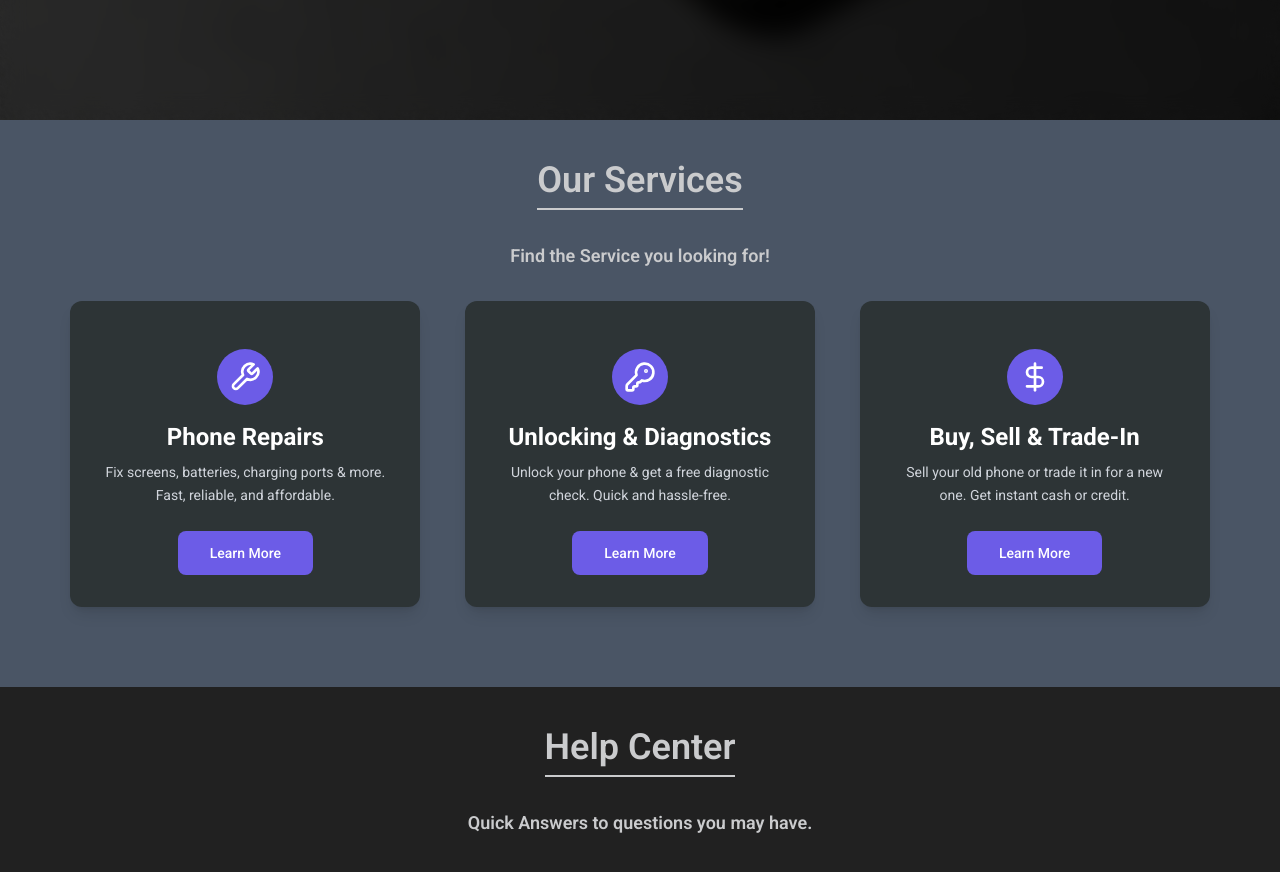
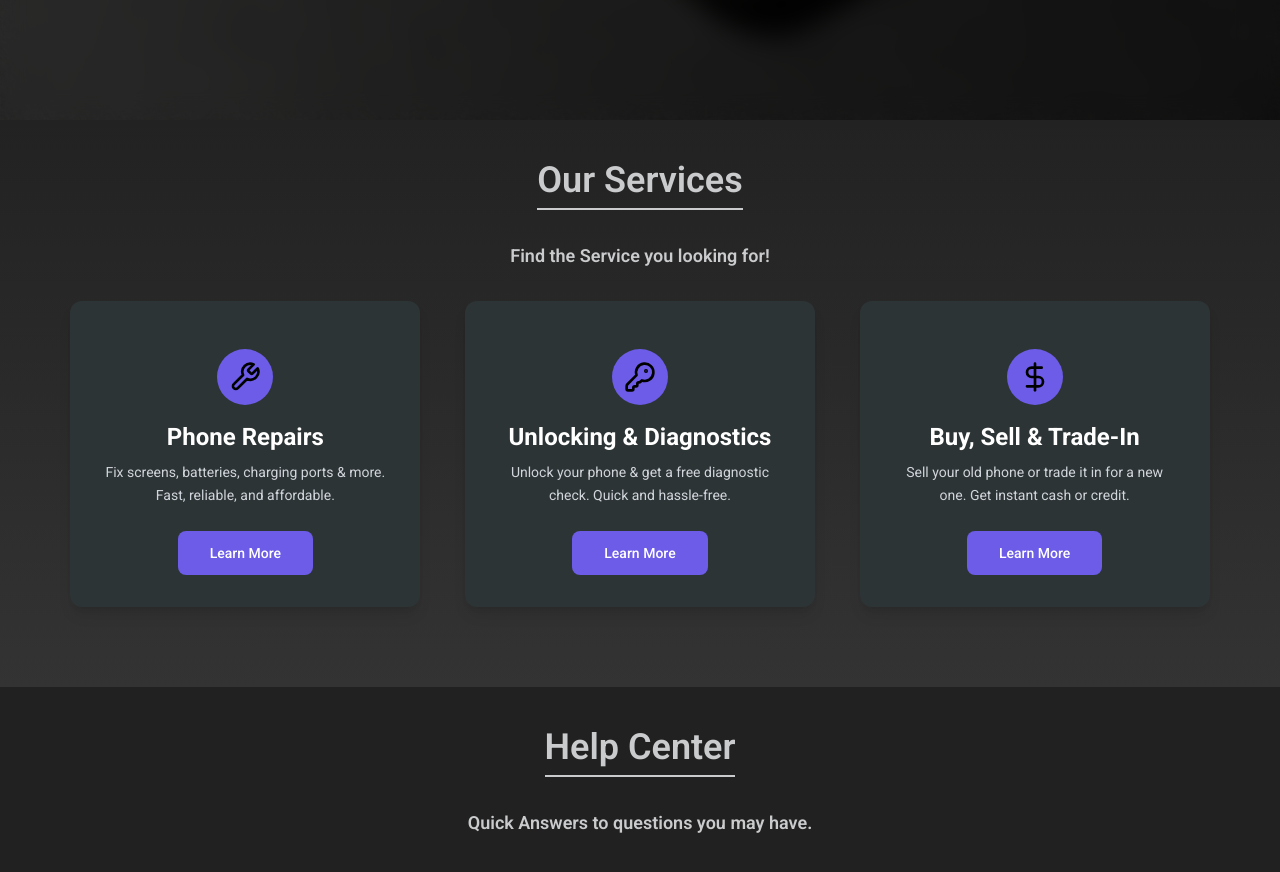
Before and after one commit to Eyup-16/Samobile, a React (Vite) app: page / in a window 1280 px wide. Shown: the part 680-1552 px from the top of the page. Built offline with nearby package versions, Linux system fonts and the light colour scheme.

Commit message:
Update Services.jsx

```diff
--- a/src/Components/Services.jsx
+++ b/src/Components/Services.jsx
@@ -6,32 +6,39 @@ function Services() {
   const servicesObj = [
     {
       id:1,
-      Icon:<Wrench className='text-white h-8 w-8'/>,
+      Icon:<Wrench className='text-black h-8 w-8'/>,
       Header:'Phone Repairs',
       Description:'Fix screens, batteries, charging ports & more. Fast, reliable, and affordable.',
       Button:'Learn More'
     },
     {
       id:2,
-      Icon:<KeyRound className='text-white h-8 w-8'/>,
+      Icon:<KeyRound className='text-black h-8 w-8'/>,
       Header:'Unlocking & Diagnostics',
       Description:'Unlock your phone & get a free diagnostic check. Quick and hassle-free.',
       Button:'Learn More'
     },
     {
       id:3,
-      Icon:<DollarSign className='text-white h-8 w-8'/>,
+      Icon:<DollarSign className='text-black h-8 w-8'/>,
       Header:'Buy, Sell & Trade-In',
       Description:'Sell your old phone or trade it in for a new one. Get instant cash or credit.',
       Button:'Learn More'
-    }
+    },
+    // {
+    //   id:2,
+    //   Icon:<Cog className='text-white h-8 w-8'/>,
+    //   Header:'Accessories & Customization',
+    //   Description:'Premium accessories & custom setups. Make your phone truly yours.',
+    //   Button:'Learn More'
+    // },
   ]
   const servicesCard =servicesObj.map((service)=> {
    return <ServiceCards key={service.id} icon={service.Icon} header={service.Header} desc={service.Description} btn={service.Button} />
   })
 
   return (
-    <section className='bg-gray-600 relative p-8 text-center'>
+    <section className='bg-[linear-gradient(to_bottom,_#222,_#333)] relative p-8 text-center'>
       <Element name='Services'></Element>
       <div className="text-center">
 
```
